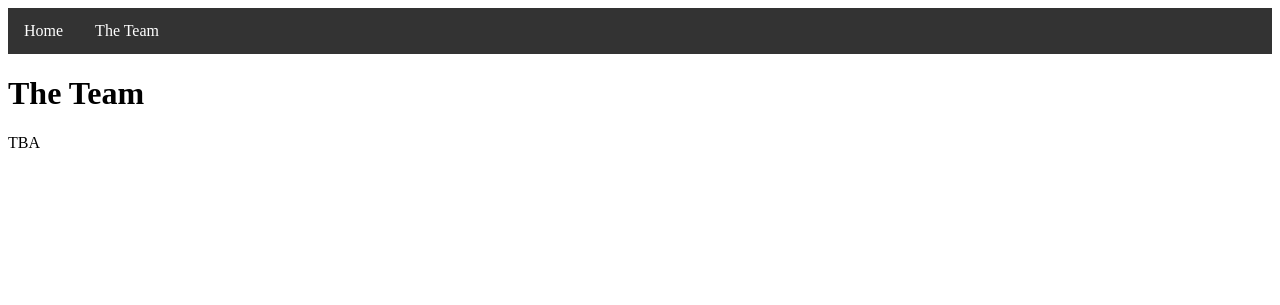
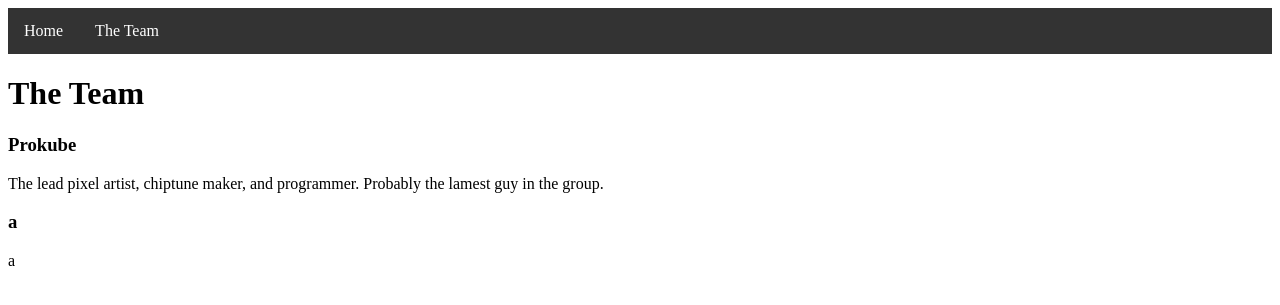
Before and after one commit to CubeCrew/cubecrew.github.io, a Jekyll site: the page built from docs/team.md, in a window 1280 px wide. Shown: the top 305 px of the page. Built offline with Jekyll 4.4.1, drawn with Linux system fonts in a browser that asks for light colours; our own code applies the rules of GitHub Pages for plain Markdown files.

Commit message:
Update team.md to have me

```diff
--- a/docs/team.md
+++ b/docs/team.md
@@ -1,3 +1,7 @@
 # The Team
 
-TBA
+### Prokube
+The lead pixel artist, chiptune maker, and programmer. Probably the lamest guy in the group. <!-- ;) -->
+
+### a
+a
```
